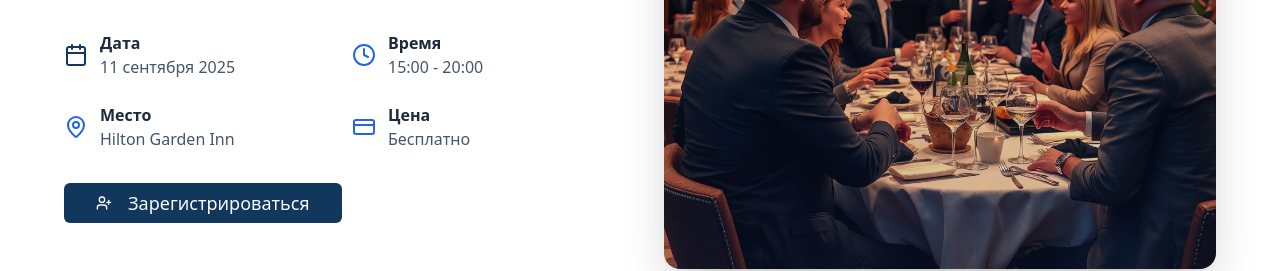
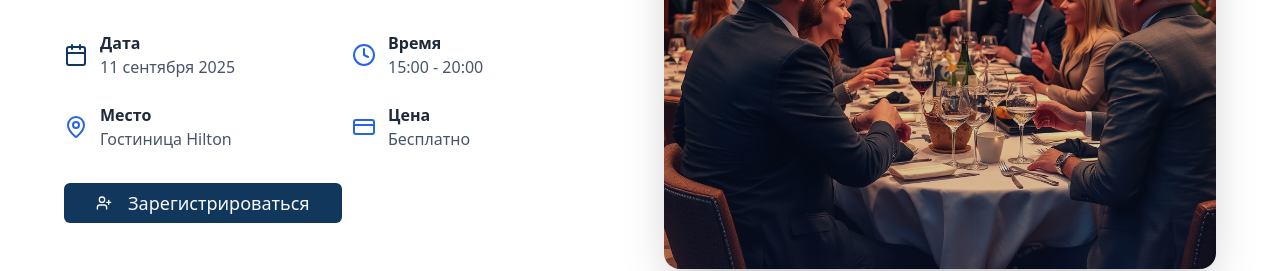
Before and after one commit to pr-poehali-dev/business-dinner-event-landing, a React (Vite) app: page / in a window 1280 px wide. Shown: the part 1220-1491 px from the top of the page. Built offline with nearby package versions, Linux system fonts and the light colour scheme.

Commit message:
Обновление 1 компонентов

```diff
--- a/src/pages/Index.tsx
+++ b/src/pages/Index.tsx
@@ -81,7 +81,7 @@ const Index = () => {
                     <Icon name="MapPin" className="text-blue-600" size={24} />
                     <div>
                       <div className="font-semibold text-slate-800">Место</div>
-                      <div className="text-slate-600">Hilton Garden Inn</div>
+                      <div className="text-slate-600">Гостиница Hilton </div>
                     </div>
                   </div>
                   <div className="flex items-center space-x-3">
```
